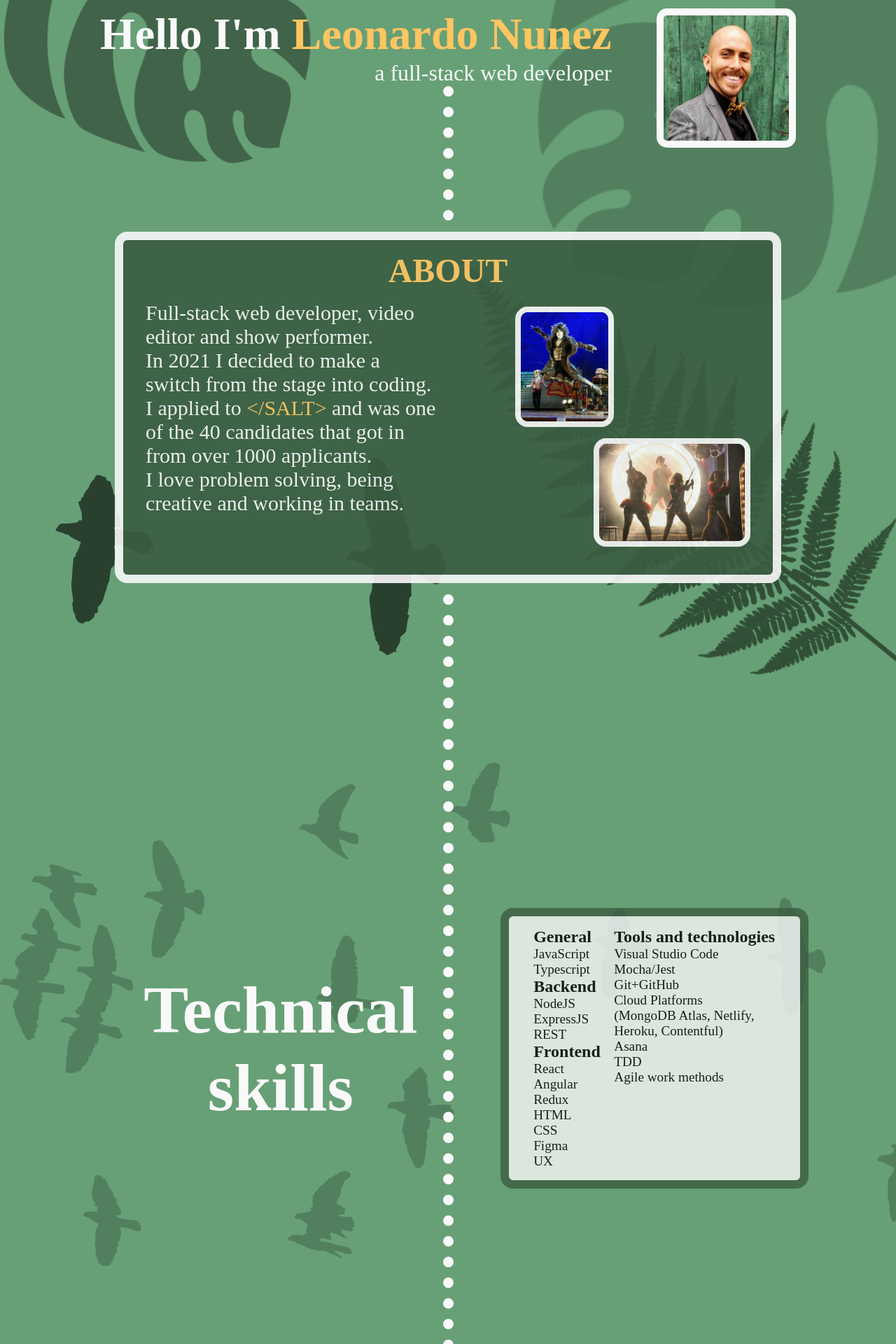
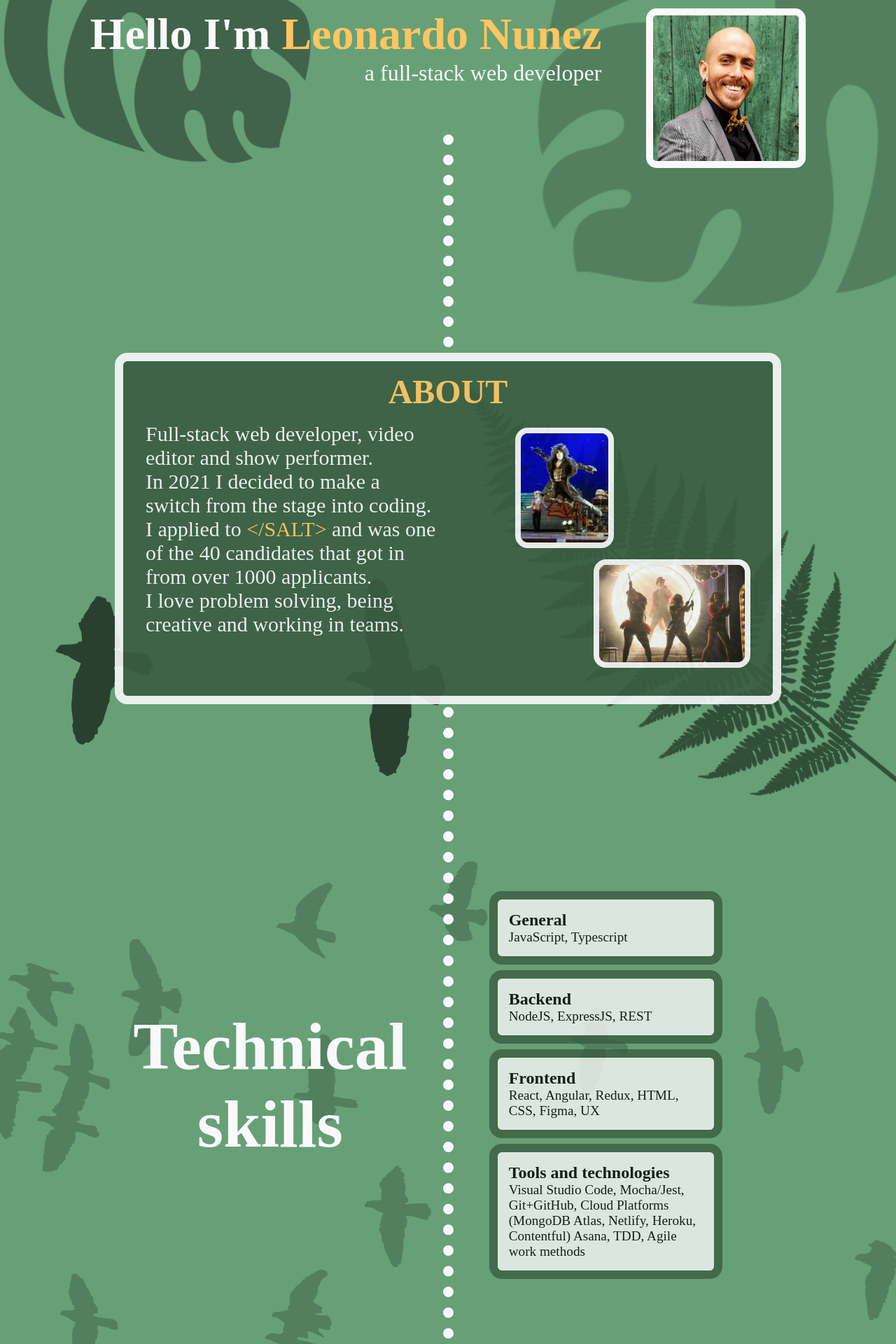
Before and after one commit to leonardo-nunez/leonardo-portfolio, a React (Create React App) app: page / in a window 1280 px wide. Shown: the part 380-2300 px from the top of the page at 70% size. Built offline with nearby package versions, Linux system fonts and the light colour scheme; a web font is replaced by a local one.

Commit message:
Fixed skills component

```diff
--- a/package.json
+++ b/package.json
@@ -6,7 +6,6 @@
     "@testing-library/jest-dom": "^5.16.4",
     "@testing-library/react": "^13.2.0",
     "@testing-library/user-event": "^13.5.0",
-    "node-sass": "^7.0.1",
     "react": "^18.1.0",
     "react-dom": "^18.1.0",
     "react-scripts": "^5.0.1",
@@ -36,5 +35,8 @@
       "last 1 firefox version",
       "last 1 safari version"
     ]
+  },
+  "devDependencies": {
+    "sass": "^1.52.1"
   }
 }
--- a/src/pages/about/about.scss
+++ b/src/pages/about/about.scss
@@ -2,7 +2,7 @@
   display: flex;
   flex-direction: column;
   align-items: center;
-  margin-bottom: 1rem;
+  margin: 0.5rem auto 1rem;
 
   &__wrapper {
     display: flex;
--- a/src/pages/intro/Intro.js
+++ b/src/pages/intro/Intro.js
@@ -16,6 +16,7 @@ const Intro = () => {
         alt="background_image"
       />
       <section className="intro">
+        <div className="intro__wrapper">
           <article className="intro__text">
             <h1>
               Hello I'm <span className="highlighted">Leonardo Nunez</span>
@@ -23,8 +24,9 @@ const Intro = () => {
             <h3>a full-stack web developer</h3>
           </article>
           <img className="intro__image" src={leoPortrait} alt="leo-portrait" />
+        </div>
+        <div className="vertical-dots" />
       </section>
-      <div className="vertical-dots" />
     </>
   );
 };
--- a/src/pages/intro/intro.scss
+++ b/src/pages/intro/intro.scss
@@ -1,9 +1,14 @@
 .intro {
+  display: flex;
+  flex-direction: column;
+  align-items: center;
   margin-top: 45vh;
-  margin-bottom: 15vh;
+  display: flex;
+  color: $off-white;
+}
+.intro__wrapper {
   display: flex;
   justify-content: center;
-  color: $off-white;
 }
 .intro__tropical--left {
   position: absolute;
@@ -25,7 +30,8 @@
 }
 .intro__image {
   margin: 2rem;
-  width: 14%;
+  width: 13rem;
+  height: 13rem;
   border: 10px solid $off-white;
   border-radius: 15px;
 }
@@ -47,7 +53,7 @@
 }
 
 .vertical-dots {
-  margin: -15rem auto 1rem;
+  margin-top: -10vh;
   border-left: 15px dotted $off-white;
-  height: 24vh;
+  height: 19rem;
 }
--- a/src/pages/skills/Skills.js
+++ b/src/pages/skills/Skills.js
@@ -6,8 +6,7 @@ const Skills = () => {
   return (
     <>
       <section className="skills">
-        <div className="skills__vertical-dots" />
-        <div className="skills__content-wrapper">
+        <div className="skills__header-wrapper">
           <article className="skills__header">
             <h1>
               Technical
@@ -15,58 +14,28 @@ const Skills = () => {
               skills
             </h1>
           </article>
-          <article className="skills__content">
-            <div className="column">
+        </div>
+        <div className="skills__vertical-dots" />
+        <div className="skills__box-wrapper">
+          <article className="skills__box">
             <h3>General</h3>
-              <p>
-                JavaScript
-                <br />
-                Typescript
-              </p>
+            <p>JavaScript, Typescript</p>
+          </article>
+          <article className="skills__box">
             <h3>Backend </h3>
-              <p>
-                NodeJS
-                <br />
-                ExpressJS
-                <br />
-                REST
-              </p>{' '}
+            <p>NodeJS, ExpressJS, REST</p>
+          </article>
+          <article className="skills__box">
             <h3>Frontend</h3>
-              <p>
-                React
-                <br />
-                Angular
-                <br />
-                Redux
-                <br />
-                HTML
-                <br />
-                CSS
-                <br />
-                Figma
-                <br />
-                UX
-              </p>
-            </div>
-            <div className="column">
+            <p>React, Angular, Redux, HTML, CSS, Figma, UX</p>
+          </article>
+          <article className="skills__box">
             <h3>Tools and technologies</h3>
             <p>
-                Visual Studio Code
-                <br /> Mocha/Jest
-                <br />
-                Git+GitHub
-                <br /> Cloud Platforms
-                <br />
-                (MongoDB Atlas, Netlify,
-                <br />
-                Heroku, Contentful)
-                <br />
-                Asana
-                <br />
-                TDD
-                <br /> Agile work methods
+              Visual Studio Code, Mocha/Jest, Git+GitHub, Cloud Platforms
+              (MongoDB Atlas, Netlify, Heroku, Contentful) Asana, TDD, Agile
+              work methods
             </p>
-            </div>
           </article>
         </div>
         <img
--- a/src/pages/skills/skills.scss
+++ b/src/pages/skills/skills.scss
@@ -1,19 +1,26 @@
 .skills {
+  display: flex;
+  justify-content: center;
+  align-items: center;
   width: 100vw;
   height: 140vh;
   position: relative;
+  margin: -2rem auto -3rem;
 
-  &__content-wrapper {
-    display: flex;
-    justify-content: space-evenly;
-    margin-top: 28rem;
+  &__header-wrapper {
+    width: 30vw;
+  }
+
+  &__box-wrapper {
+    width: 30vw;
   }
 
   &__header {
     display: flex;
     align-items: center;
-    width: 30vw;
-    margin-left: 5rem;
+    flex-direction: row-reverse;
+    margin-right: 4vw;
+
     h1 {
       text-align: center;
       font-weight: 600;
@@ -21,16 +28,13 @@
     }
   }
 
-  &__content {
-    display: flex;
-    justify-content: space-evenly;
-    text-align: left;
-    width: 30vw;
+  &__box {
     background: $off-white;
     opacity: 0.8;
     border: 12px solid $dark-green;
     border-radius: 18px;
     padding: 1rem;
+    margin: 0.5rem auto 0.5rem 4vw;
     h3 {
       color: black;
       font-size: 1.5rem;
@@ -42,16 +46,7 @@
   }
 
   &__vertical-dots {
-    display: flex;
-    flex-direction: column;
-    align-items: center;
-    justify-content: center;
-    position: absolute;
     height: 135vh;
-    width: 49.45vw;
-    top: -15rem;
-    margin-top: 15rem;
-    left: 0;
     border-right: 15px dotted $off-white;
     z-index: 10;
   }
```
Also changed, not shown: 1 other file (tests, documents, lock files or other folders). Lines whose indentation alone changed are shown as unchanged.
